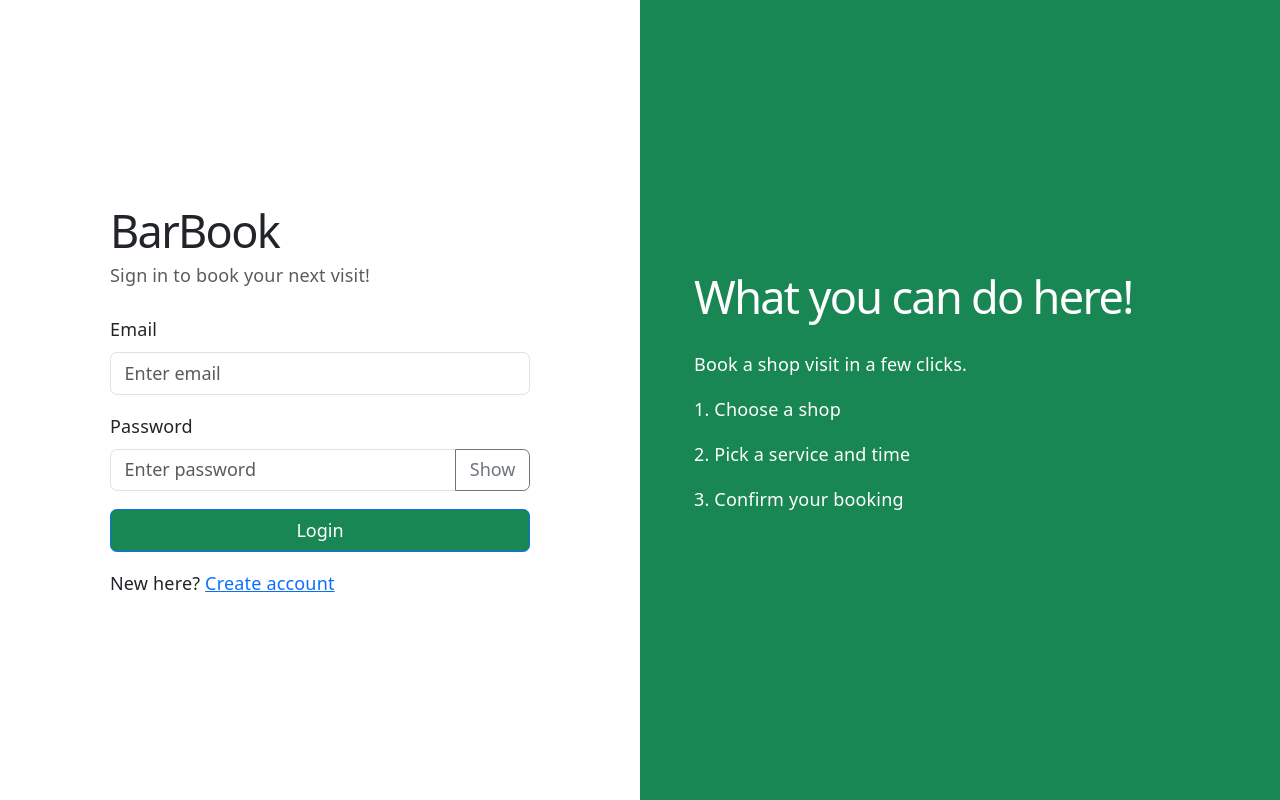
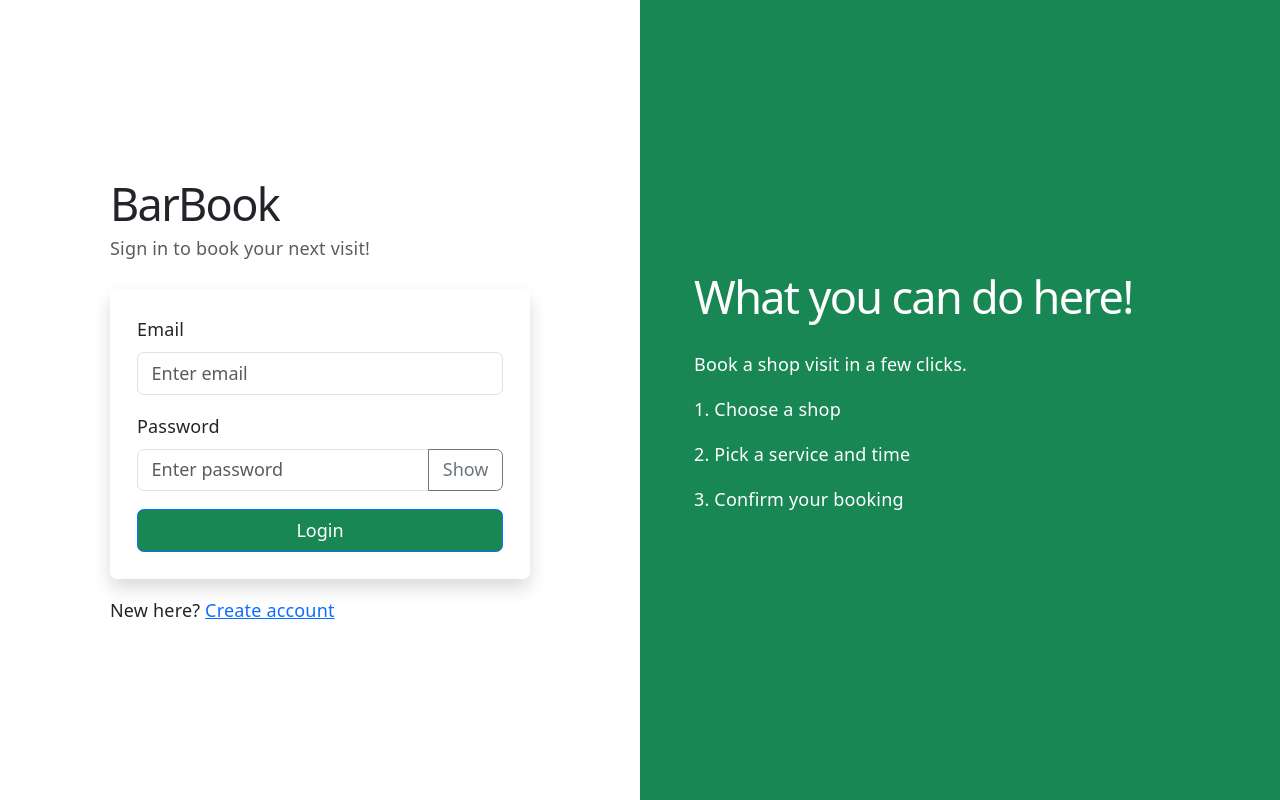
Before and after one commit to FahimFoysalEmon/booking-service, a React (Vite) app in the folder frontend/slot-booking-frontend/: page /login in a window 1280 px wide. Built offline with nearby package versions, Linux system fonts and the light colour scheme; no server answers.

Commit message:
card added into the system

```diff
--- a/frontend/slot-booking-frontend/src/pages/LoginPage.jsx
+++ b/frontend/slot-booking-frontend/src/pages/LoginPage.jsx
@@ -2,7 +2,7 @@ import { useState } from "react"; //to remember the state of the form
 import { Link, useNavigate } from "react-router-dom"; //to navigate to the home page
 import api from "../lib/api";
 import { saveToken } from "../lib/token"; //to save the token to the local storage
-import { Container, Row, Col, Form, Button, Alert, InputGroup } from "react-bootstrap";
+import { Container, Row, Col, Form, Button, Alert, InputGroup, Card } from "react-bootstrap";
 
 export default function LoginPage() {
 
@@ -46,6 +46,8 @@ export default function LoginPage() {
 
             {error && <Alert variant="danger">{error}</Alert>}
 
+            <Card className="border-0 shadow p-4">
+
               <Form onSubmit={handleSubmit}>
 
                 <Form.Group className="mb-3" controlId="loginEmail">
@@ -83,6 +85,11 @@ export default function LoginPage() {
                   Login
                 </Button>
               </Form>
+
+            </Card>
+
+
+
             <p className="mt-3 mb-0">
               New here? <Link to="/register">Create account</Link>
             </p>
```
Lines whose indentation alone changed are shown as unchanged.
